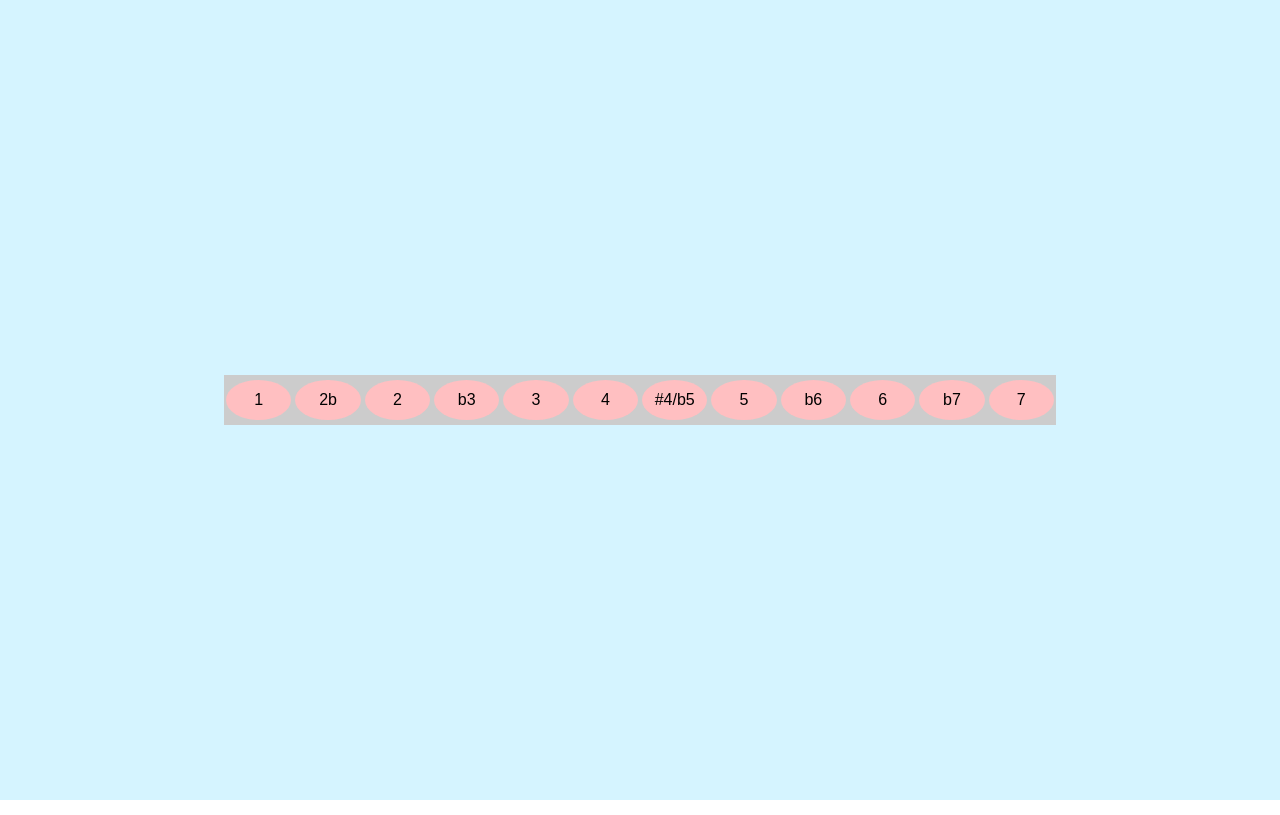
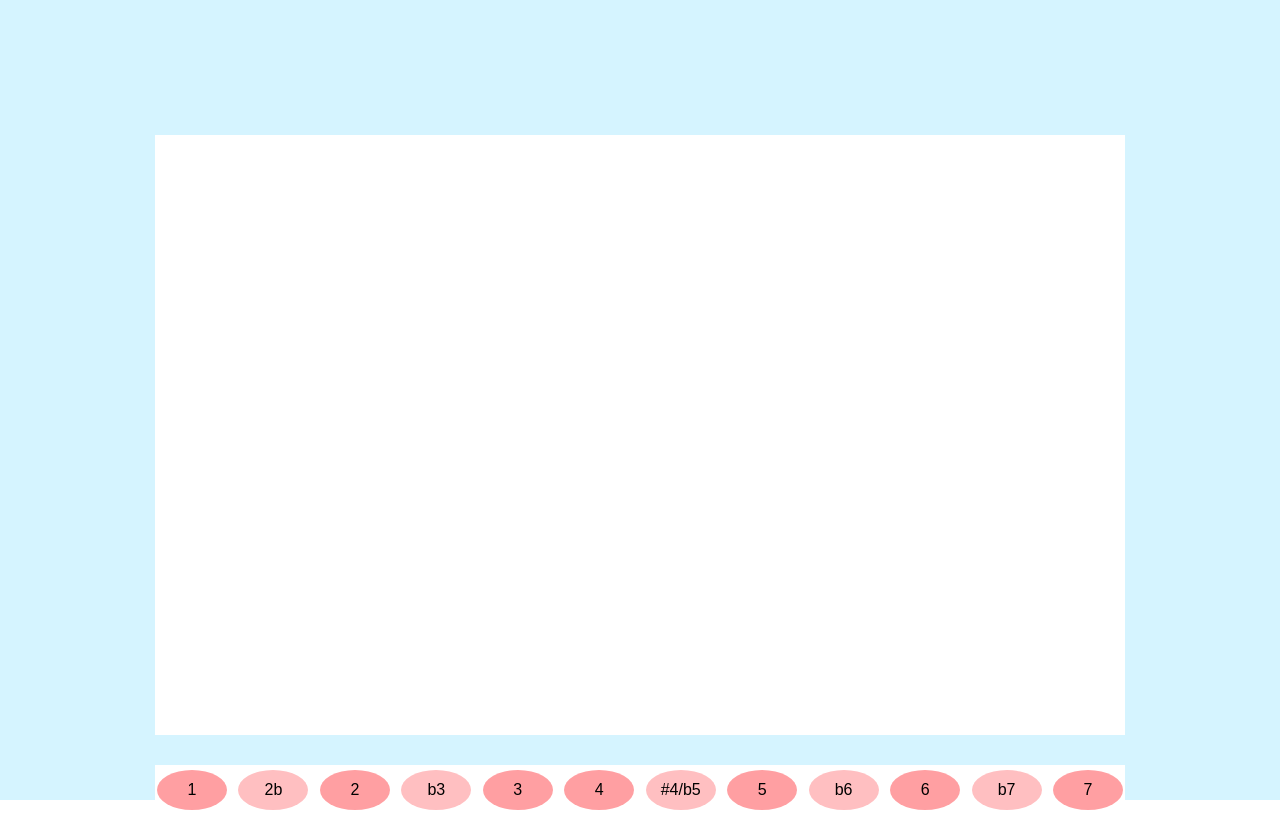
Before and after one commit to Atesman/HarmonicAnalysisWebsite, a React (Create React App) app in the folder client/: page / in a window 1280 px wide. Built offline with nearby package versions, Linux system fonts and the light colour scheme.

Commit message:
Created Display Window component

```diff
--- /dev/null
+++ b/client/src/components/DisplayWindow.js
@@ -0,0 +1,13 @@
+import React from 'react';
+import '../styles/DisplayWindow.css';
+
+
+function DisplayWindow(){
+
+	return(
+		<div className="display-window">
+		</div>
+	);
+}
+
+export default DisplayWindow;
--- a/client/src/components/NoteSelector.js
+++ b/client/src/components/NoteSelector.js
@@ -7,9 +7,11 @@ function NoteSelector({notes, updateNoteValues}) {
 	const noteDegreeNames = ["1", "2b", "2", "b3", "3", "4", "#4/b5", "5", "b6", "6", "b7", "7"];
 
 	const swapNoteValue = index => {
-		const newNoteValues = [...notes];
-		newNoteValues[index] = !newNoteValues[index];
-		updateNoteValues(newNoteValues);
+		if(index !== 0){
+			const newNoteValues = [...notes];
+			newNoteValues[index] = !newNoteValues[index];
+			updateNoteValues(newNoteValues);
+		}
 	}
 
 	return(
--- a/client/src/pages/HomePage.js
+++ b/client/src/pages/HomePage.js
@@ -1,4 +1,5 @@
 import React, { useState } from 'react';
+import DisplayWindow from '../components/DisplayWindow';
 import NoteSelector from '../components/NoteSelector';
 import '../styles/HomePage.css';
 
@@ -8,8 +9,13 @@ const HomePage = () => {
 	const [notes, updateNoteValues] = useState([true, false, true, false, true, true, false, true, false, true, false, true]);
 
 	return (
-		<div className="note-selector-container">
-			<NoteSelector notes={notes} updateNoteValues={updateNoteValues} />
+		<div className="home-page-container">
+			<div className="display-window-container">
+				<DisplayWindow />
+			</div>
+			<div className="note-selector-container">
+				<NoteSelector notes={notes} updateNoteValues={updateNoteValues} />
+			</div>
 		</div>
 	);
 }
--- /dev/null
+++ b/client/src/styles/DisplayWindow.css
@@ -0,0 +1,10 @@
+
+.display-window{
+  height: 600px;
+  width: 970px;
+  margin: 30px;
+  margin-top: 150px;
+  display: flex;
+  justify-content: center;
+  background-color: #ffffff;
+}
--- a/client/src/styles/HomePage.css
+++ b/client/src/styles/HomePage.css
@@ -1,8 +1,23 @@
+
+.home-page-container {
+  height: 100vh;
+  margin: 0;
+  display: flex;
+  justify-content: center;
+  align-items: center;
+  flex-direction: column;
+}
+
+.display-window-container {
+  height: 100vh;
+  margin: 0;
+  display: flex;
+  justify-content: center;
+}
 
 .note-selector-container {
   height: 100vh;
   margin: 0;
   display: flex;
   justify-content: center;
-  align-items: center;
 }
--- a/client/src/styles/NoteSelector.css
+++ b/client/src/styles/NoteSelector.css
@@ -1,5 +1,16 @@
 
-button {
+.note-selector {
+  height: 50px;
+  width: 65%;
+  min-width: 970px;
+  margin: 0;
+  display: flex;
+  justify-content: space-between;
+  align-items: center;
+  background-color: #ffffff;
+}
+
+.button {
   width: 70px;
   height: 40px;
   margin: 2px;
@@ -11,13 +22,6 @@ button {
   border-radius: 50%;
 }
 
-.note-selector {
-  height: 50px;
-  width: 65%;
-  min-width: 800px;
-  margin: 0;
-  display: flex;
-  justify-content: center;
-  align-items: center;
-  background-color: #ccc;
+.button-active {
+  background-color: #ff9fa2;
 }
```
